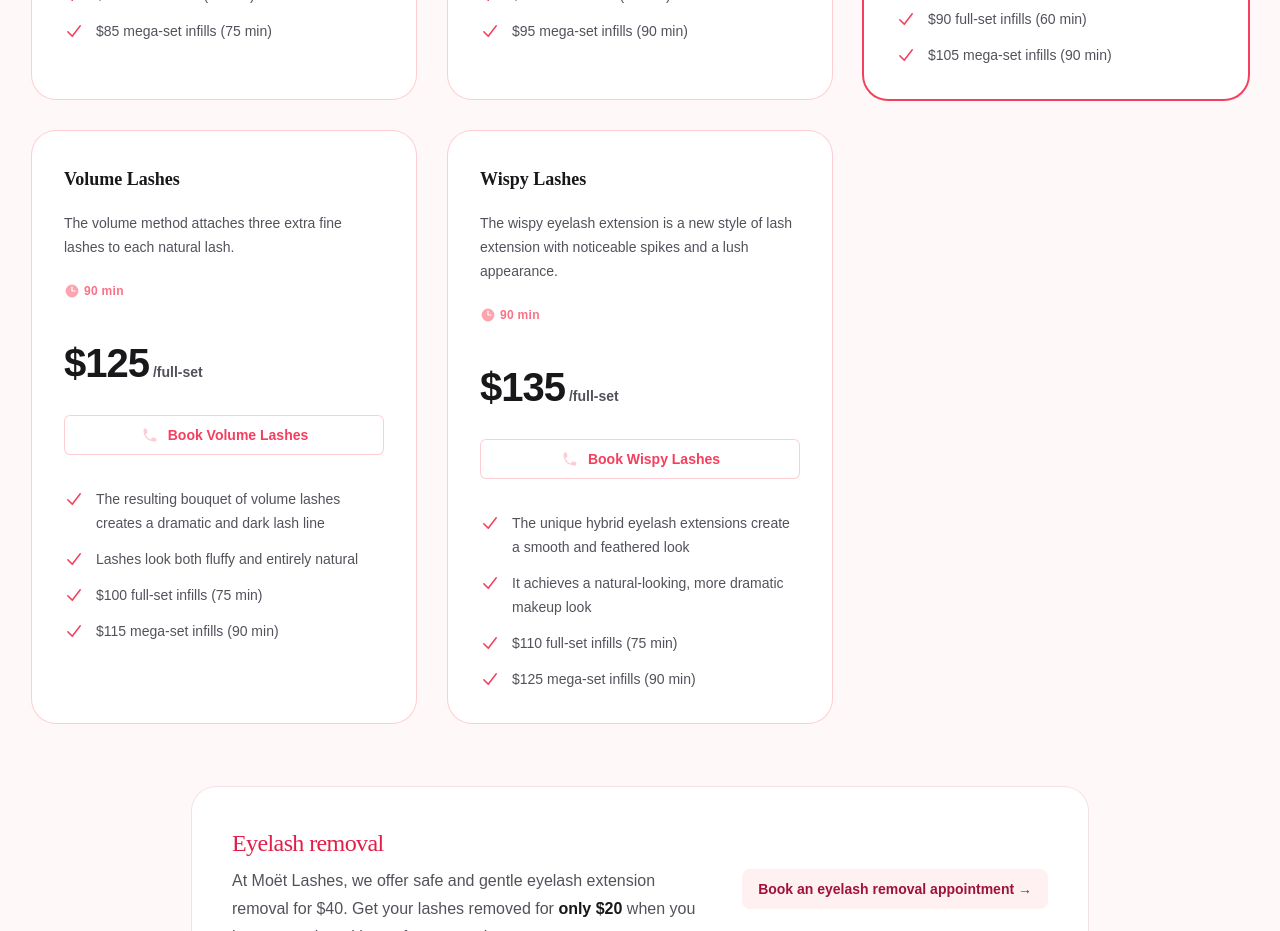
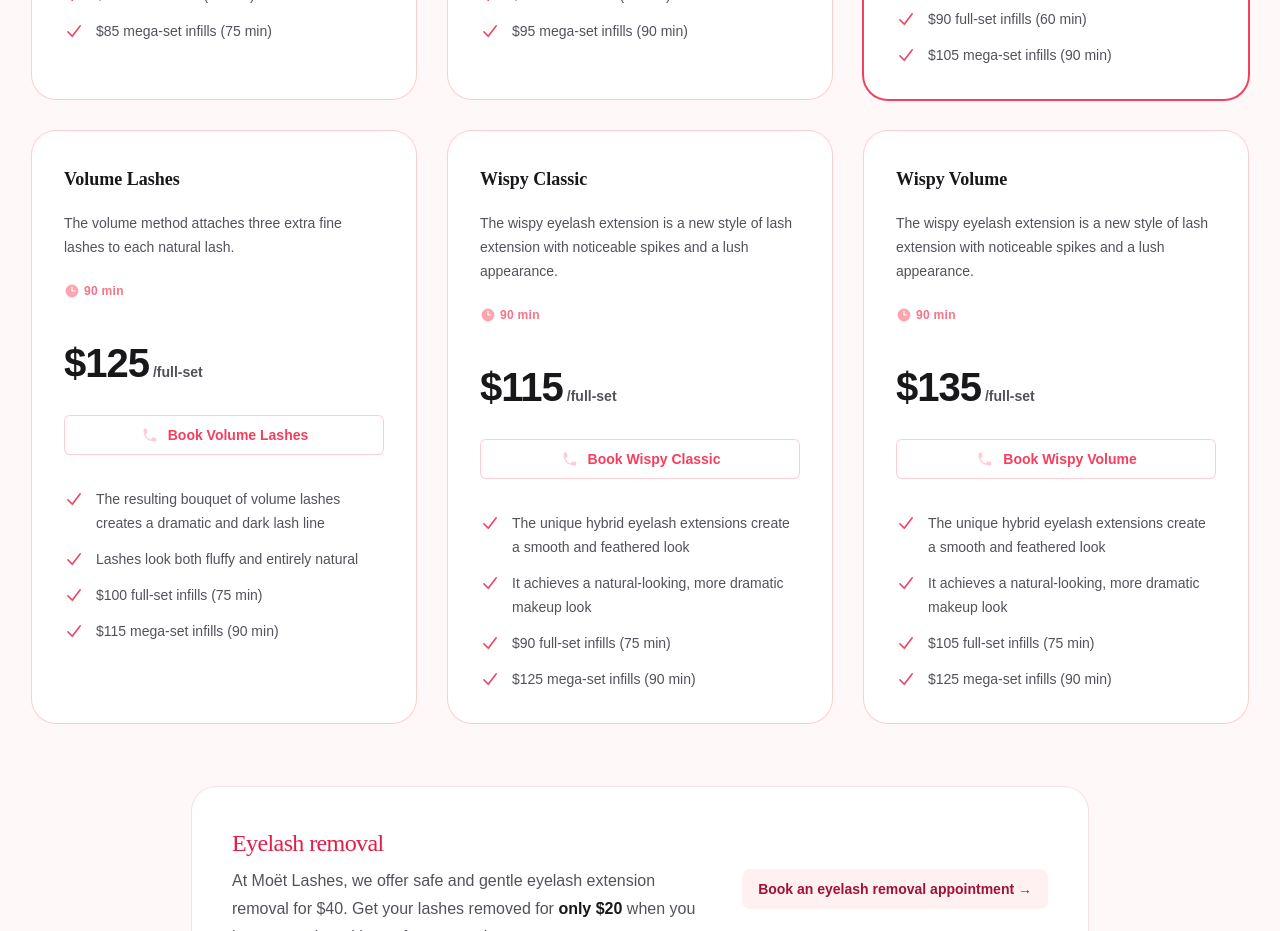
Before and after one commit to Emily-Nilsen/moet-lashes, a Next.js app: page /pricing in a window 1280 px wide. Shown: the part 1460-2391 px from the top of the page. Built offline with nearby package versions, Linux system fonts and the light colour scheme; a web font is replaced by a local one.

Commit message:
add wispy classic

```diff
--- a/src/components/LashesPricing.jsx
+++ b/src/components/LashesPricing.jsx
@@ -73,8 +73,24 @@ const tiers = [
     mostPopular: false,
   },
   {
-    name: 'Wispy Lashes',
-    id: 'tier-wispy',
+    name: 'Wispy Classic',
+    id: 'tier-wispy-classic',
+    href: 'tel:61466609975',
+    price: { fullset: '$115', megaset: '$135' },
+    time: { fullset: '90 min', megaset: '120 min' },
+    description:
+      'The wispy eyelash extension is a new style of lash extension with noticeable spikes and a lush appearance.',
+    features: [
+      'The unique hybrid eyelash extensions create a smooth and feathered look',
+      'It achieves a natural-looking, more dramatic makeup look',
+      '$90 full-set infills (75 min)',
+      '$125 mega-set infills (90 min)',
+    ],
+    mostPopular: false,
+  },
+  {
+    name: 'Wispy Volume',
+    id: 'tier-wispy-volume',
     href: 'tel:61466609975',
     price: { fullset: '$135', megaset: '$155' },
     time: { fullset: '90 min', megaset: '120 min' },
@@ -83,7 +99,7 @@ const tiers = [
     features: [
       'The unique hybrid eyelash extensions create a smooth and feathered look',
       'It achieves a natural-looking, more dramatic makeup look',
-      '$110 full-set infills (75 min)',
+      '$105 full-set infills (75 min)',
       '$125 mega-set infills (90 min)',
     ],
     mostPopular: false,
```
